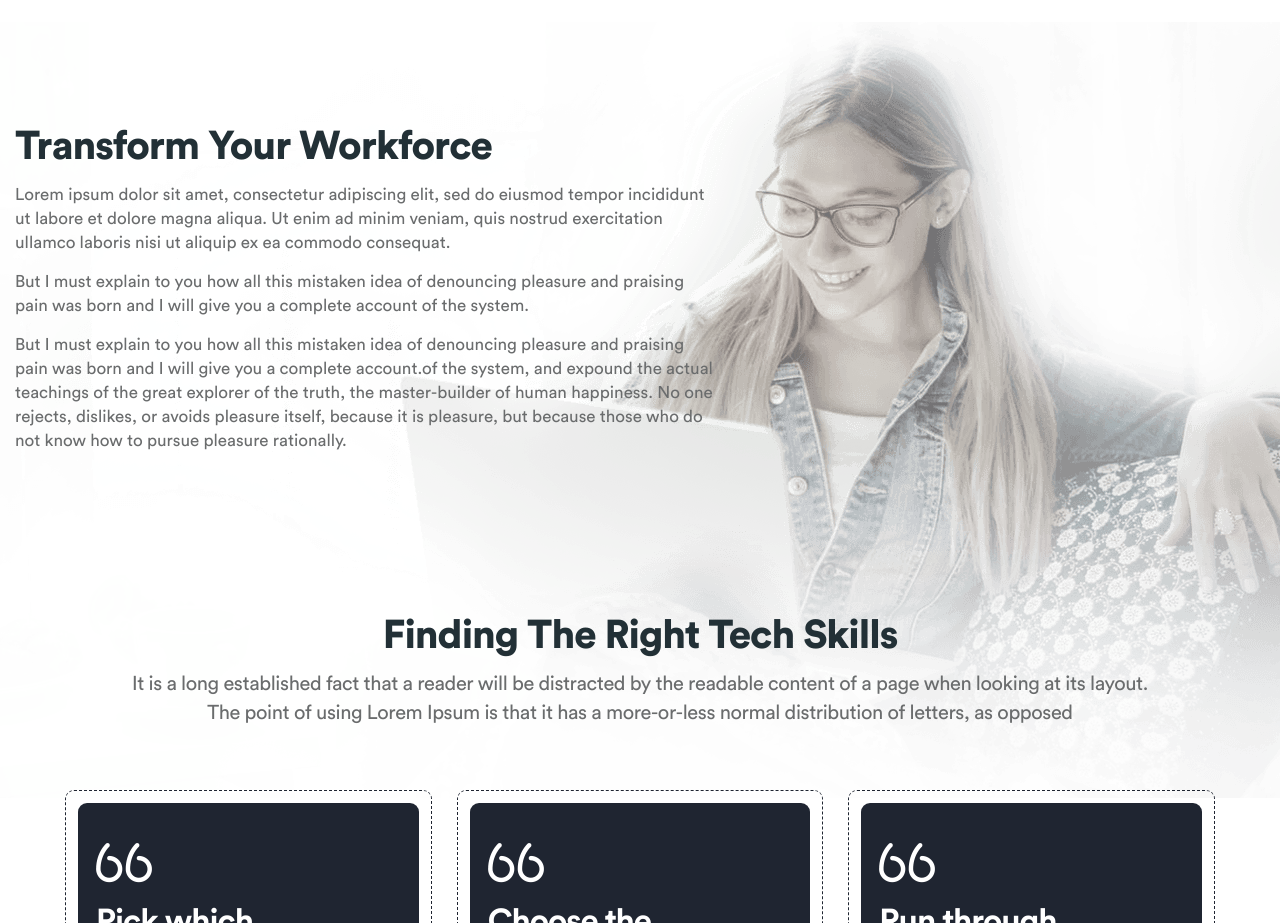
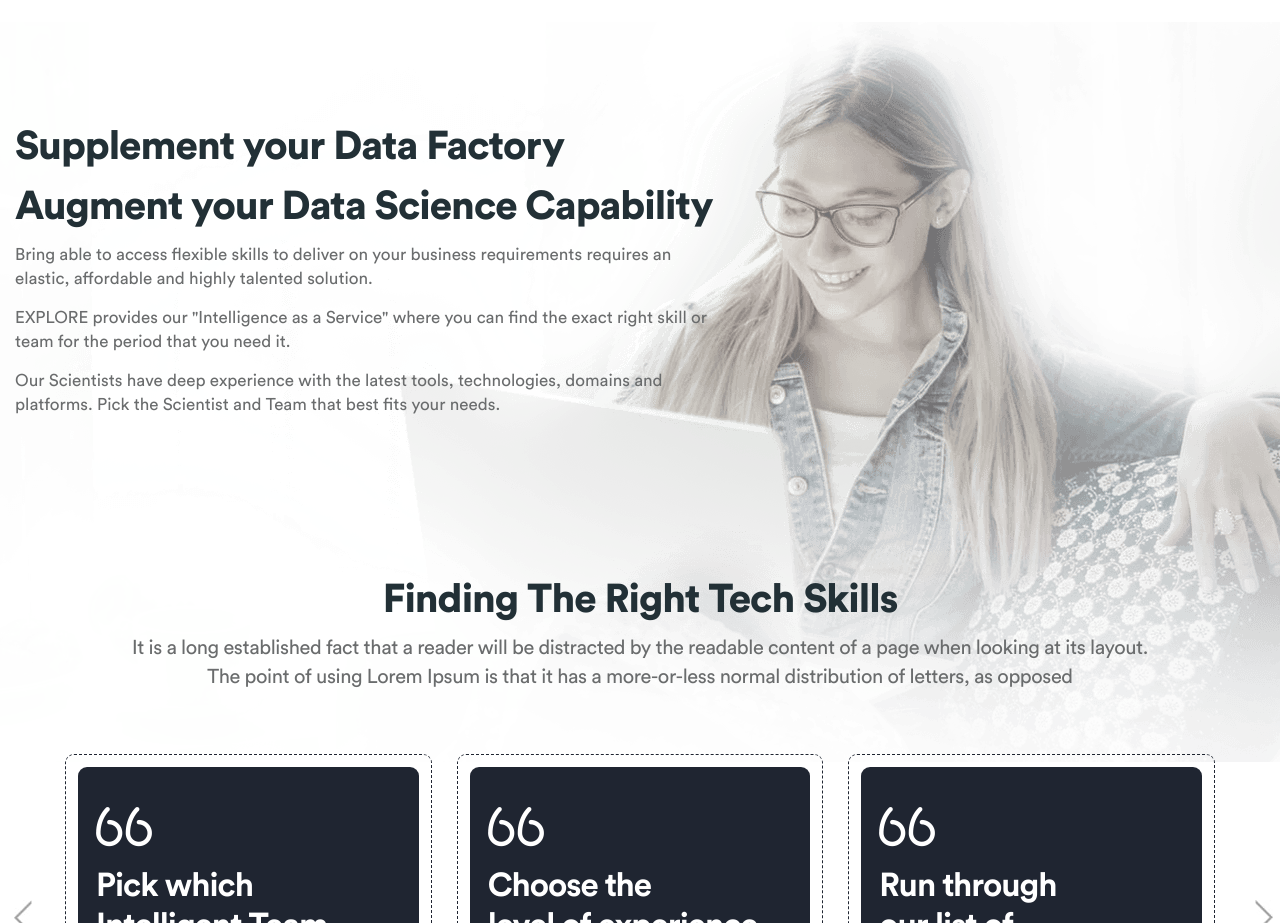
Before and after one commit to shaundippnall/Explore.Intelligence.Web, a plain HTML site: page beta/find_your_solution.html in a window 1280 px wide. Shown: the part 1580-2503 px from the top of the page. Drawn offline with Linux system fonts and the light colour scheme.

Commit message:
Update find_your_solution.html

```diff
--- a/beta/find_your_solution.html
+++ b/beta/find_your_solution.html
@@ -149,10 +149,12 @@
 <div class="workforse_sec">
   <div class="container">
     <div class="heading_sec">
-      <h2>Transform Your Workforce</h2>
-      <p>Lorem ipsum dolor sit amet, consectetur adipiscing elit, sed do eiusmod tempor incididunt ut labore et dolore magna aliqua. Ut enim ad minim veniam, quis nostrud exercitation ullamco laboris nisi ut aliquip ex ea commodo consequat.</p>
-      <p>But I must explain to you how all this mistaken idea of denouncing pleasure and praising pain was born and I will give you a complete account of the system. </p>
-      <p> But I must explain to you how all this mistaken idea of denouncing pleasure and praising pain was born and I will give you a complete account.of the system, and expound the actual teachings of the great explorer of the truth, the master-builder of human happiness. No one rejects, dislikes, or avoids pleasure itself, because it is pleasure, but because those who do not know how to pursue pleasure rationally.</p>
+      <h2>Supplement your Data Factory</h2>
+     <h2>Augment your Data Science Capability</h2>
+      <p>Bring able to access flexible skills to deliver on your business requirements requires an elastic, affordable and highly talented solution.</p>
+      <p>EXPLORE provides our "Intelligence as a Service" where you can find the exact right skill or team for the period that you need it.</p>
+      <p>Our Scientists have deep experience with the latest tools, technologies, domains and platforms. Pick the Scientist and Team that best fits your needs.</p>
+     </div>
     </div>
   </div>
 </div>
```
